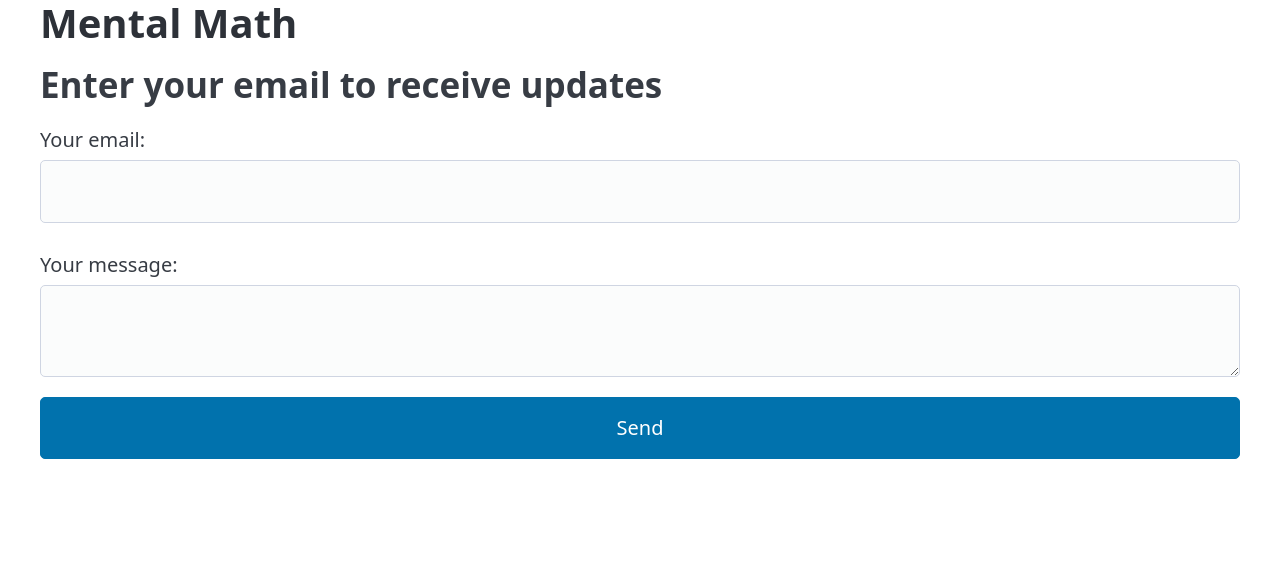
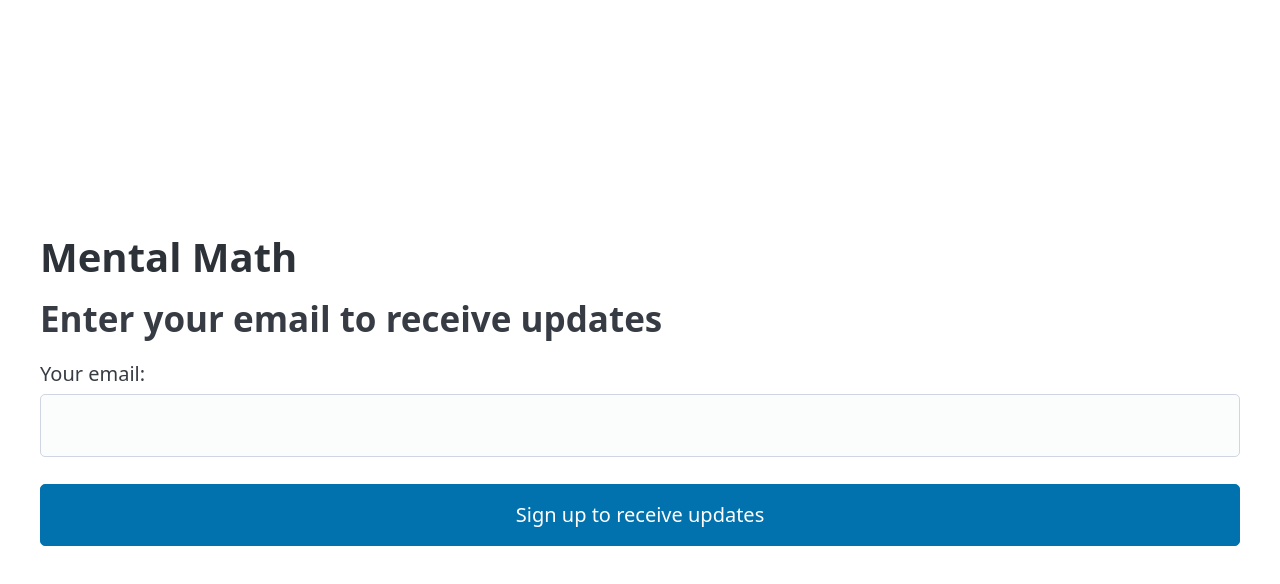
Before and after one commit to JustinCockrell1/mentalmath, a website: page index.html in a window 1280 px wide. Drawn offline with nearby package versions, Linux system fonts and the light colour scheme.

Commit message:
signup page

```diff
--- a/index.html
+++ b/index.html
@@ -8,6 +8,15 @@
     rel="stylesheet"
     href="https://cdn.jsdelivr.net/npm/@picocss/pico@2/css/pico.min.css"
   />
+  <style>
+    body {
+      height: 100vh;
+      display: flex;
+      flex-direction: row;
+      justify-content: center;
+      align-items: center;
+    }
+  </style>
 <body>
     <div class="container">
         <h1>Mental Math</h1>
@@ -20,12 +29,12 @@
       Your email:
       <input type="email" name="email">
     </label>
-    <label>
+    <!-- <label>
       Your message:
       <textarea name="message"></textarea>
-    </label>
+    </label> -->
     <!-- your other form fields go here -->
-    <button type="submit">Send</button>
+    <button type="submit">Sign up to receive updates</button>
   </form>
 </div>
 </body>
```
